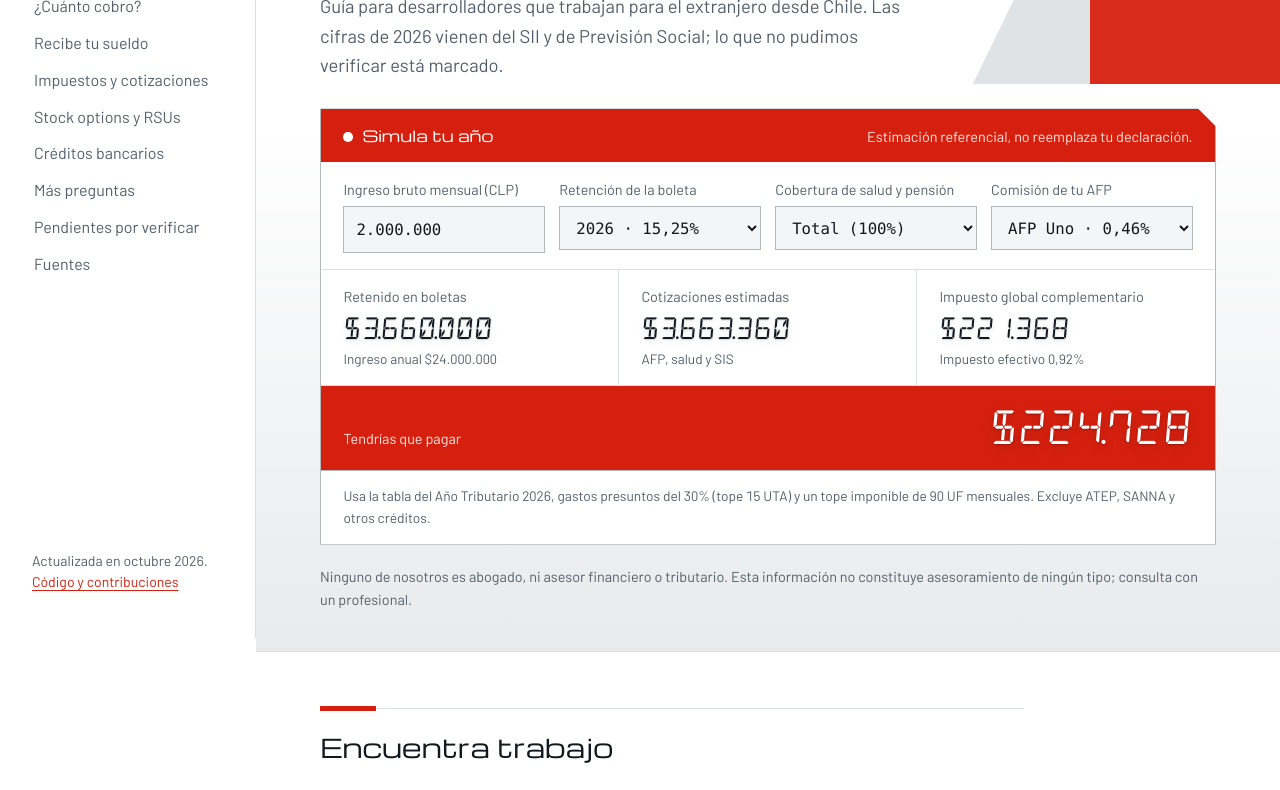
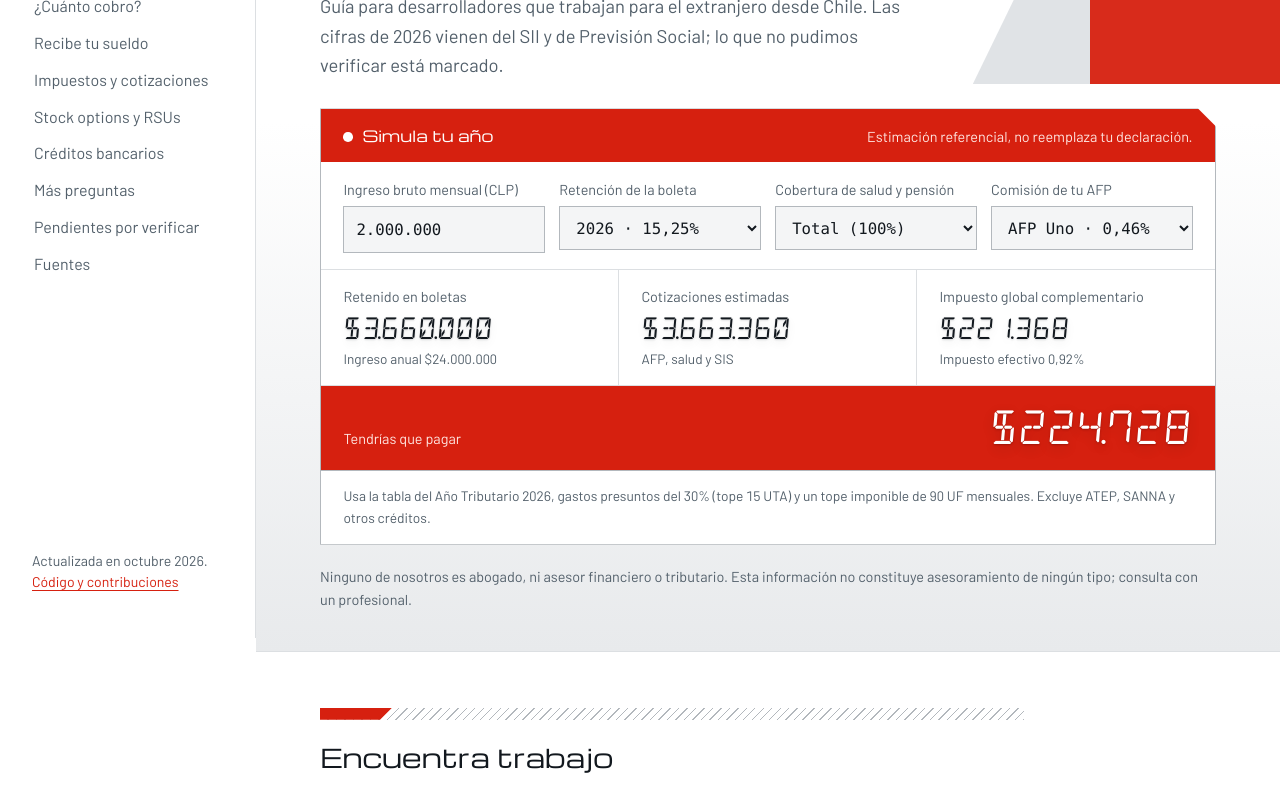
Before and after one commit to madkoding/remoto-desde-chile, a plain HTML site: page index.html in a window 1280 px wide. Shown: the part 162-952 px from the top of the page. Drawn offline with nearby package versions, Linux system fonts and the light colour scheme.

Commit message:
style: separadores diagonales y transición de color en el resultado
- Títulos de sección y hr con trama diagonal fina y pestaña roja en bisel
- El resultado anima fondo y texto (0,4 s) al cruzar entre devolución y pago

Co-Authored-By: Claude Sonnet 5.5 <noreply@anthropic.com>
Claude-Session: https://claude.ai/code/session_01WyJukr5rh7bxpLupmgCVQh

```diff
--- a/assets/style.css
+++ b/assets/style.css
@@ -207,8 +207,9 @@ h1, h2, h3, h4 { font-synthesis: none; }
   align-items: baseline;
   gap: 1rem;
   flex-wrap: wrap;
-  transition: background-color 0.25s;
+  transition: background-color 0.4s ease, color 0.4s ease;
 }
+.result dt, .result dd { transition: color 0.4s ease, text-shadow 0.4s ease; }
 .result { color: var(--ink); }
 .result dt { color: var(--muted); }
 .result dd { font-size: clamp(1.4rem, 3.2vw, 2.1rem); color: var(--ink); text-shadow: 0 1px 2px rgb(18 24 30 / 0.16), 0 4px 10px rgb(18 24 30 / 0.08); }
@@ -227,11 +228,11 @@ article h2 {
   font-size: clamp(1.2rem, 2.3vw, 1.6rem);
   line-height: 1.25;
   margin: 4.5rem 0 1.25rem;
-  padding-top: 1.4rem;
-  border-top: 1px solid var(--line);
+  padding-top: 2.1rem;
+  background: repeating-linear-gradient(-45deg, var(--edge) 0 1px, transparent 1px 6px) top left / 100% 12px no-repeat;
   text-wrap: balance;
 }
-article h2::before { content: ""; position: absolute; top: -3px; left: 0; width: 3.5rem; height: 5px; background: var(--red); }
+article h2::before { content: ""; position: absolute; top: 0; left: 0; width: 4.5rem; height: 12px; background: var(--red); clip-path: polygon(0 0, 100% 0, calc(100% - 12px) 100%, 0 100%); }
 article h2:first-child { margin-top: 2.5rem; }
 article h3 { font-family: var(--display); font-weight: 400; font-size: 1.05rem; line-height: 1.35; margin: 2.5rem 0 0.75rem; }
 article h4 { font-family: var(--display); font-weight: 400; font-size: 0.92rem; line-height: 1.4; margin: 2rem 0 0.5rem; }
@@ -269,7 +270,7 @@ article th { font-family: var(--text); font-weight: 600; font-size: 0.9rem; back
 article tbody tr:nth-child(even) td { background: var(--bg); }
 article tbody tr:hover td { background: var(--surface); }
 article tr:last-child td { border-bottom: 0; }
-article hr { border: 0; border-top: 1px solid var(--line); margin: 3rem 0; }
+article hr { border: 0; height: 12px; background: repeating-linear-gradient(-45deg, var(--edge) 0 1px, transparent 1px 6px); margin: 3rem 0; }
 
 footer {
   border-top: 1px solid var(--line);
```
